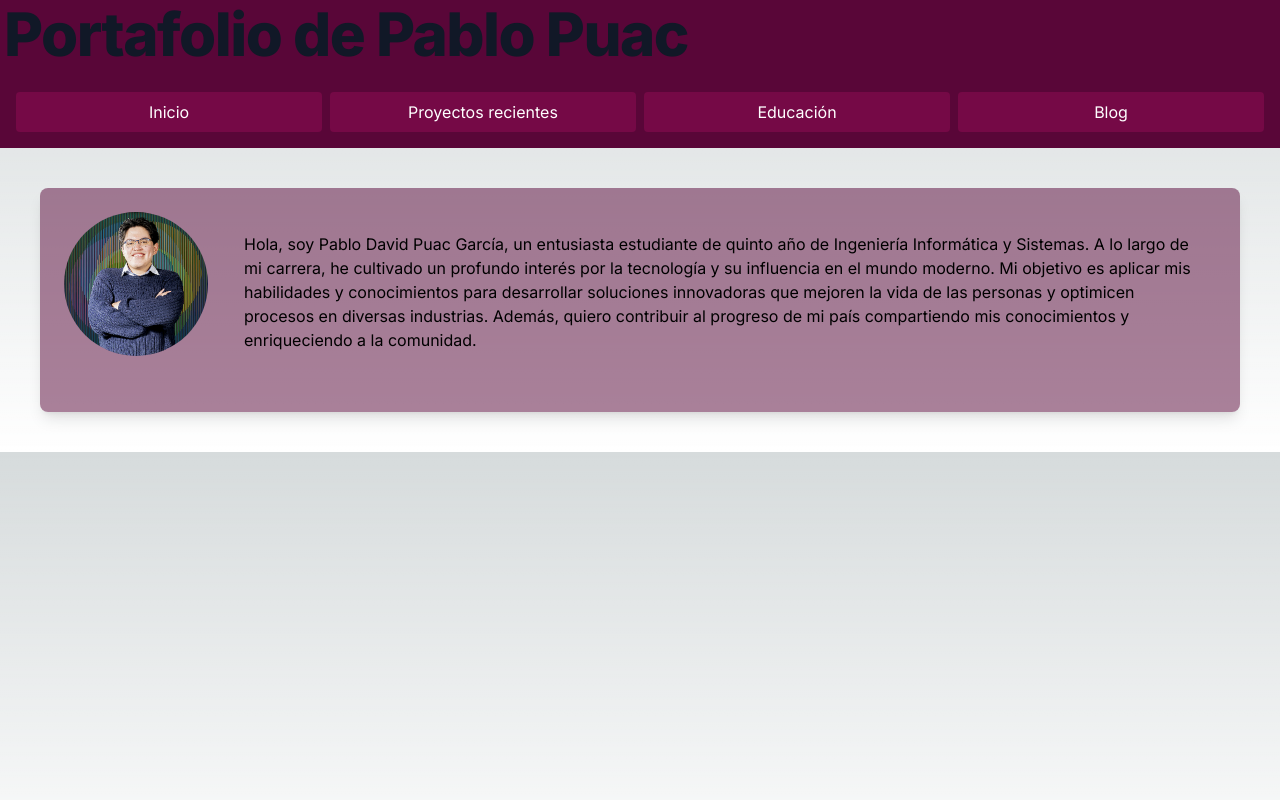
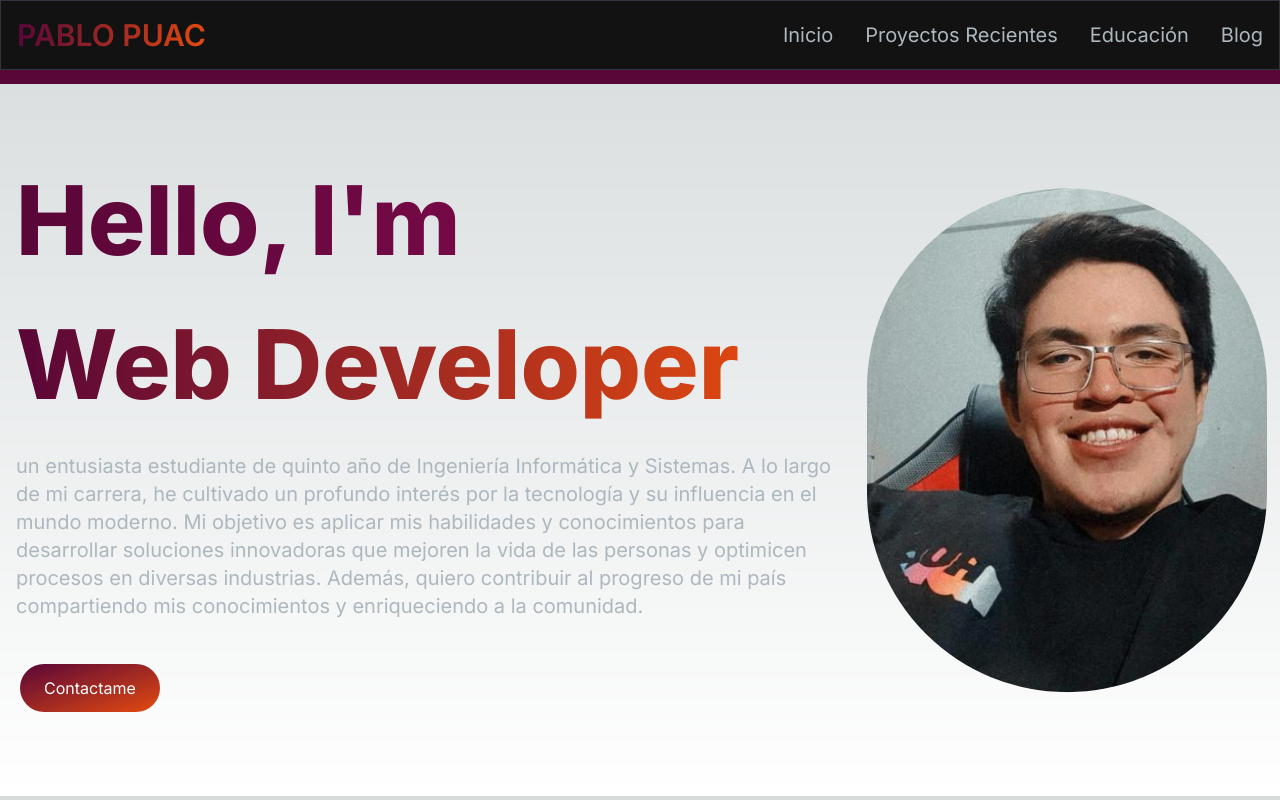
Before and after one commit to ppuacgarcia/portfolio-ppuacgarcia, a Next.js app: page / in a window 1280 px wide. Built offline with nearby package versions, Linux system fonts and the light colour scheme.

Commit message:
changed root page and navBar

```diff
--- a/package.json
+++ b/package.json
@@ -14,9 +14,11 @@
     "@vercel/postgres": "^0.8.0",
     "axios": "^1.7.2",
     "contentful": "^10.11.1",
+    "framer-motion": "^11.2.9",
     "next": "^14.2.3",
     "react": "^18",
     "react-dom": "^18",
+    "react-type-animation": "^3.2.0",
     "zod": "^3.23.8"
   },
   "devDependencies": {
--- /dev/null
+++ b/src/app/components/HEROSECTION.TSX
@@ -0,0 +1,81 @@
+"use client";
+import React from "react";
+import Image from "next/image";
+import { TypeAnimation } from "react-type-animation";
+import { motion } from "framer-motion";
+import Link from "next/link";
+
+const HeroSection = () => {
+  return (
+    <section className="lg:py-16">
+      <div className="grid grid-cols-1 sm:grid-cols-12">
+        <motion.div
+          initial={{ opacity: 0, scale: 0.5 }}
+          animate={{ opacity: 1, scale: 1 }}
+          transition={{ duration: 0.5 }}
+          className="col-span-8 place-self-center text-center sm:text-left justify-self-start"
+        >
+          <h1 className="text-white mb-4 text-4xl sm:text-5xl lg:text-8xl lg:leading-normal font-extrabold">
+            <span className="text-transparent bg-clip-text bg-gradient-to-r from-primary-400 to-secondary-600">
+              Hello, I&apos;m{" "}
+            </span>
+            <br></br>
+            <TypeAnimation
+              sequence={[
+                "Judy",
+                1000,
+                "Web Developer",
+                1000,
+                "Mobile Developer",
+                1000,
+                "UI/UX Designer",
+                1000,
+              ]}
+              wrapper="span"
+              speed={50}
+              repeat={Infinity}
+            />
+          </h1>
+          <p className="text-[#ADB7BE] text-base sm:text-lg mb-6 lg:text-xl">
+            Lorem ipsum dolor sit amet consectetur adipisicing elit. Quisquam,
+            voluptuous.
+          </p>
+          <div>
+            <Link
+              href="/#contact"
+              className="px-6 inline-block py-3 w-full sm:w-fit rounded-full mr-4 bg-gradient-to-br from-primary-500 to-secondary-500 hover:bg-slate-200 text-white"
+            >
+              Hire Me
+            </Link>
+            <Link
+              href="/"
+              className="px-1 inline-block py-1 w-full sm:w-fit rounded-full bg-gradient-to-br from-primary-500 to-secondary-500 hover:bg-slate-800 text-white mt-3"
+            >
+              <span className="block bg-[#121212] hover:bg-slate-800 rounded-full px-5 py-2">
+                Download CV
+              </span>
+            </Link>
+          </div>
+        </motion.div>
+        <motion.div
+          initial={{ opacity: 0, scale: 0.5 }}
+          animate={{ opacity: 1, scale: 1 }}
+          transition={{ duration: 0.5 }}
+          className="col-span-4 place-self-center mt-4 lg:mt-0"
+        >
+          <div className="rounded-full bg-[#181818] w-[250px] h-[250px] lg:w-[400px] lg:h-[400px] relative">
+            <Image
+              src="/images/hero-image.png"
+              alt="hero image"
+              className="absolute transform -translate-x-1/2 -translate-y-1/2 top-1/2 left-1/2"
+              width={300}
+              height={300}
+            />
+          </div>
+        </motion.div>
+      </div>
+    </section>
+  );
+};
+
+export default HeroSection;
--- a/src/app/components/MenuOverlay.tsx
+++ b/src/app/components/MenuOverlay.tsx
@@ -1,7 +1,6 @@
 import React from "react";
 import NavLink from "./NavLink";
 
-// Definimos una interfaz para las props
 interface MenuOverlayProps {
   links: {
     path: string;
@@ -9,7 +8,6 @@ interface MenuOverlayProps {
   }[];
 }
 
-// Definimos el componente como una función por defecto
 export default function MenuOverlay({ links }: MenuOverlayProps) {
   return (
     <ul className="flex flex-col py-4 items-center">
--- a/src/app/components/NavLink.tsx
+++ b/src/app/components/NavLink.tsx
@@ -1,18 +1,14 @@
 import Link from "next/link";
 
-// Definimos una interfaz para las props
 interface NavLinkProps {
   href: string;
   title: string;
 }
 
-// Definimos el componente como una función por defecto
 export default function NavLink({ href, title }: NavLinkProps) {
   return (
-    <Link href={href}>
-      <a className="block py-2 pl-3 pr-4 text-[#ADB7BE] sm:text-xl rounded md:p-0 hover:text-white">
-        {title}
-      </a>
+    <Link href={href} className="block py-2 pl-3 pr-4 text-[#ADB7BE] sm:text-xl rounded md:p-0 hover:text-primary-blue">
+      {title}
     </Link>
   );
 }
--- a/src/app/components/nav-bar.tsx
+++ b/src/app/components/nav-bar.tsx
@@ -1,31 +1,73 @@
-"use client"
+"use client";
+import Link from "next/link";
+import React, { useState } from "react";
+import NavLink from "./NavLink";
+import { Bars3Icon, XMarkIcon } from "@heroicons/react/24/solid";
+import MenuOverlay from "./MenuOverlay";
 
-export default function NavigationBar() {
-    return (
-    <nav className="bg-primary-blue p-3">
-        <ul className="flex flex-col md:flex-row">
-            <li className="flex-1 mb-2 md:mb-0 md:mr-2">
-                <a className="text-center block  rounded py-2 px-4 bg-secondary-blue hover:bg-third-blue text-white" href="/">
-                    Inicio
-                </a>
-            </li>
-            <li className="flex-1 mb-2 md:mb-0 md:mr-2">
-            <a className="text-center block  rounded py-2 px-4 bg-secondary-blue hover:bg-third-blue text-white" href="/recent-projects">
-                    Proyectos recientes
-                </a>
-            </li>
-            <li className="flex-1 mb-2 md:mb-0 md:mr-2">
-                <a className="text-center block  rounded py-2 px-4 bg-secondary-blue hover:bg-third-blue text-white" href="/education">
-                    Educación
-                </a>
-            </li>
-            <li className="flex-1">
-                <a className="text-center block  rounded py-2 px-4 bg-secondary-blue hover:bg-third-blue text-white" href="/blog">
-                    Blog
-                </a>
-            </li>
-        </ul>
+interface NavLinkType {
+  title: string;
+  path: string;
+}
+
+const navLinks: NavLinkType[] = [
+  {
+    title: "Inicio",
+    path: "/",
+  },
+  {
+    title: "Proyectos Recientes",
+    path: "/recent-projects",
+  },
+  {
+    title: "Educación",
+    path: "/education",
+  },
+  {
+    title: "Blog",
+    path: "/blog",
+  },
+];
+
+export default function Navbar() {
+  const [navbarOpen, setNavbarOpen] = useState(false);
+
+  return (
+    <nav className="fixed mx-auto border border-[#33353F] top-0 left-0 right-0 z-10 bg-[#121212] bg-opacity-100">
+      <div className="flex container lg:py-4 flex-wrap items-center justify-between mx-auto px-4 py-2">
+        <Link href="/">
+        <div className="text-xl md:text-3xl font-semibold" style={{background: `linear-gradient(to right, #590638, #E34A0F)`, WebkitBackgroundClip: 'text', color: 'transparent'}}>
+          PABLO PUAC
+        </div>
+        </Link>
+        <div className="mobile-menu block md:hidden">
+          {!navbarOpen ? (
+            <button
+              onClick={() => setNavbarOpen(true)}
+              className="flex items-center px-3 py-2 border rounded border-slate-200 text-slate-200 hover:text-white hover:border-white"
+            >
+              <Bars3Icon className="h-5 w-5" />
+            </button>
+          ) : (
+            <button
+              onClick={() => setNavbarOpen(false)}
+              className="flex items-center px-3 py-2 border rounded border-slate-200 text-slate-200 hover:text-white hover:border-white"
+            >
+              <XMarkIcon className="h-5 w-5" />
+            </button>
+          )}
+        </div>
+        <div className="menu hidden md:block md:w-auto" id="navbar">
+          <ul className="flex p-4 md:p-0 md:flex-row md:space-x-8 mt-0">
+            {navLinks.map((link, index) => (
+              <li key={index}>
+                <NavLink href={link.path} title={link.title} />
+              </li>
+            ))}
+          </ul>
+        </div>
+      </div>
+      {navbarOpen && <MenuOverlay links={navLinks} />}
     </nav>
-
-    );
-  }
+  );
+}
--- a/src/app/components/presentation-card.tsx
+++ b/src/app/components/presentation-card.tsx
@@ -1,25 +1,102 @@
+"use client";
+import React from "react";
 import Image from "next/image";
-
+import { TypeAnimation } from "react-type-animation";
+import { motion } from "framer-motion";
+import Link from "next/link";
 
 export default function PresentationCard() {
   return (
-        // This is the presentation card that will be displayed on the home pagegi
-        <div className="max-w-full m-10 bg-primary-blue bg-opacity-50 shadow-lg rounded-lg overflow-hidden ">
-        <div className="h-56 grid grid-cols-[auto_1fr] gap-4 p-6">
-            <div className="flex items-center justify-center">
-                <div className="relative w-24 h-48 md:w-36 md:h-72">
-                <Image src="/PabloPuac.png" alt="Picture of the author" width={150} height={300} className="rounded-full" />
-                </div>
-            </div>
-            <p className="p-5 text">
-                Hola, soy Pablo David Puac García, un entusiasta estudiante de quinto año de Ingeniería Informática y Sistemas.
+    <section className="lg:py-16">
+      <div className="grid grid-cols-1 sm:grid-cols-12">
+        <motion.div
+          initial={{ opacity: 0, y: -50 }}
+          animate={{ opacity: 1, y: 0 }}
+          transition={{ duration: 0.7 }}
+          className="col-span-8 place-self-center text-center sm:text-left justify-self-start"
+        >
+          <h1 className="text-white mb-4 px-4 text-4xl sm:text-5xl lg:text-8xl lg:leading-normal font-extrabold">
+            <span className="text-transparent bg-clip-text bg-gradient-to-r from-primary-blue to-secondary-blue">
+              Hello, I&apos;m{" "}
+            </span>
+            <br></br>
+            <TypeAnimation
+              sequence={[
+                "Pablo Puac",
+                1000,
+                "Software Engineer",
+                1000,
+                "Web Developer",
+                1000,
+              ]}
+              wrapper="span"
+              speed={50}
+              repeat={Infinity}
+              style={{
+                background: `linear-gradient(to right, #590638, #E34A0F)`,
+                WebkitBackgroundClip: 'text',
+                color: 'transparent'
+              }
+
+            }
+            />
+          </h1>
+          <p className="text-[#ADB7BE] text-base sm:text-lg mb-6 lg:text-xl px-4">
+            un entusiasta estudiante de quinto año de Ingeniería Informática y Sistemas.
             A lo largo de mi carrera, he cultivado un profundo interés por la tecnología y su influencia en el mundo moderno.
             Mi objetivo es aplicar mis habilidades y conocimientos para desarrollar soluciones innovadoras que mejoren la vida
             de las personas y optimicen procesos en diversas industrias. Además, quiero contribuir al progreso de mi país compartiendo
             mis conocimientos y enriqueciendo a la comunidad.
-
           </p>
+          <div className="p-5">
+            <Link
+              href="https://wa.me/+50232470635"
+              className="px-6 inline-block py-3 w-full sm:w-fit rounded-full mr-4 bg-gradient-to-br from-primary-blue to-third-blue hover:bg-slate-200 text-white"
+            >
+              Contactame
+            </Link>
+          </div>
+        </motion.div>
+        <motion.div
+          initial={{ opacity: 0, y: 50 }}
+          animate={{ opacity: 1, y: 0 }}
+          transition={{ duration: 0.7 }}
+          className="col-span-4 place-self-center mt-4 lg:mt-0"
+        >
+          <div className="relative w-[250px] h-[250px] lg:w-[400px] lg:h-[400px] flex items-center justify-center">
+            <svg
+              width="100%"
+              height="100%"
+              viewBox="0 0 400 400"
+              className="absolute"
+            >
+              <circle
+                cx="200"
+                cy="200"
+                r="180"
+                fill="none"
+                stroke="url(#gradient)"
+                strokeWidth="10"
+              />
+              <defs>
+                <linearGradient id="gradient" x1="0" y1="0" x2="1" y2="1">
+                  <stop offset="0%" stopColor="#590638" />
+                  <stop offset="100%" stopColor="#E34A0F" />
+                </linearGradient>
+              </defs>
+            </svg>
+            <div className="rounded-full bg-[#181818] w-[250px] h-[250px] lg:w-[400px] lg:h-[400px] relative">
+              <Image
+                src="/PabloPuac.jpeg"
+                alt="hero image"
+                className="absolute transform -translate-x-1/2 -translate-y-1/2 top-1/2 left-1/2 rounded-full"
+                width={500}
+                height={500}
+              />
             </div>
           </div>
+        </motion.div>
+      </div>
+    </section>
   );
 }
--- a/src/app/page.tsx
+++ b/src/app/page.tsx
@@ -2,7 +2,7 @@ import NavigationBar from "./components/nav-bar";
 import PresentationCard from "./components/presentation-card";
 export default function Home() {
   return (
-    <main>
+    <main className="bg-opacity-100">
         <header className="bg-primary-blue p-1">
           <title>Pablo Puac</title>
           <h1 className="mb-4 text-4xl font-extrabold leading-none tracking-tight text-gray-900 md:text-5xl lg:text-6xl dark:text-white">
```
Also changed, not shown: src/app/components/navpreuba.tsx (deleted, +0 -67 lines), public/PabloPuac.jpeg (added), 1 other file (tests, documents, lock files or other folders). Lines whose indentation alone changed are shown as unchanged.
